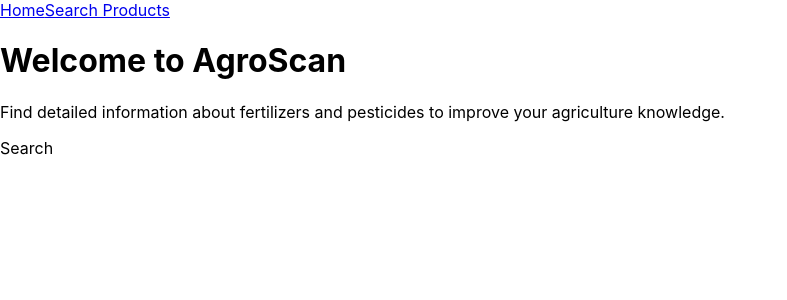
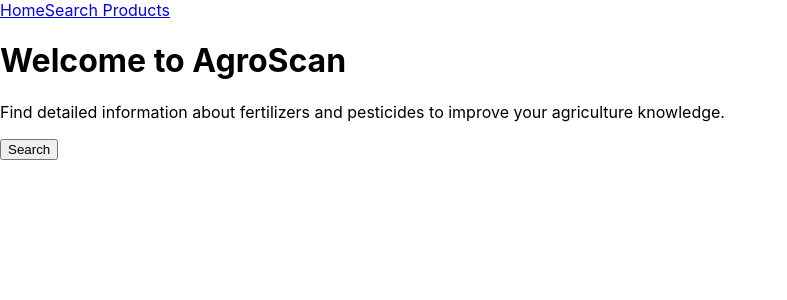
Before and after one commit to Esuza-arch/agro-scan, a React (Create React App) app: page / in a window 1280 px wide. Shown: the top 300 px of the page, without its empty margins (0-787 px from the left). Built offline with nearby package versions, Linux system fonts and the light colour scheme.

Commit message:
add search button

```diff
--- a/src/components/Search.js
+++ b/src/components/Search.js
@@ -8,9 +8,9 @@
       .then((data) => setSearchResults(data))
   }
   return (
-    <div>
-      Search
-    </div>
+    <form>
+      <button onClick={handleSearch}>Search</button>
+    </form>
   )
 }
 
```
